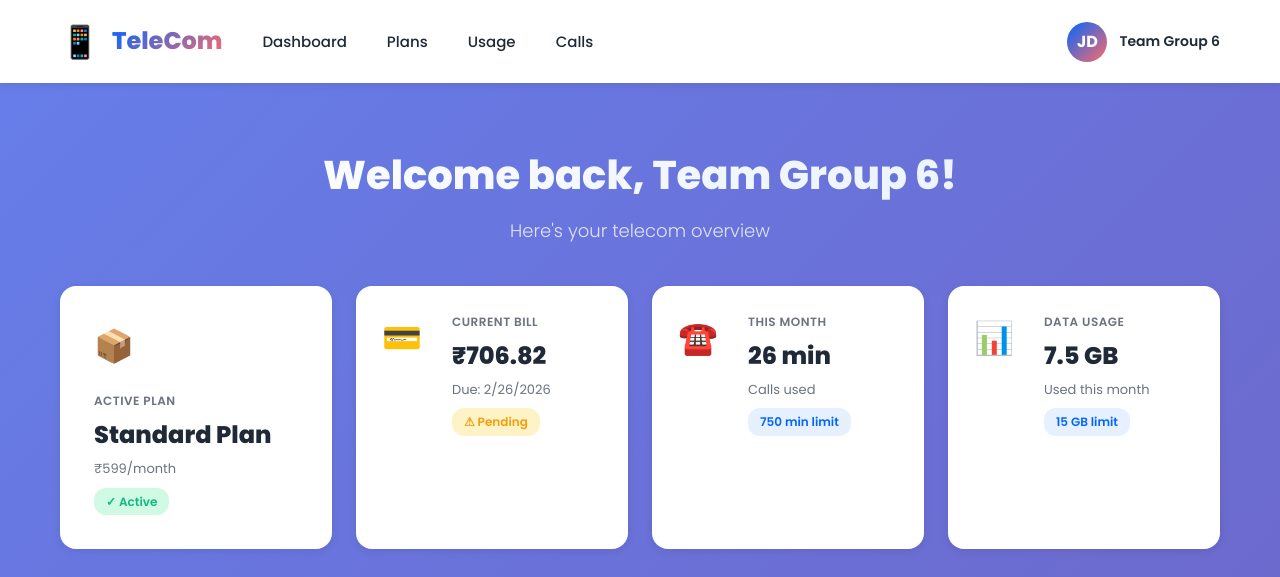
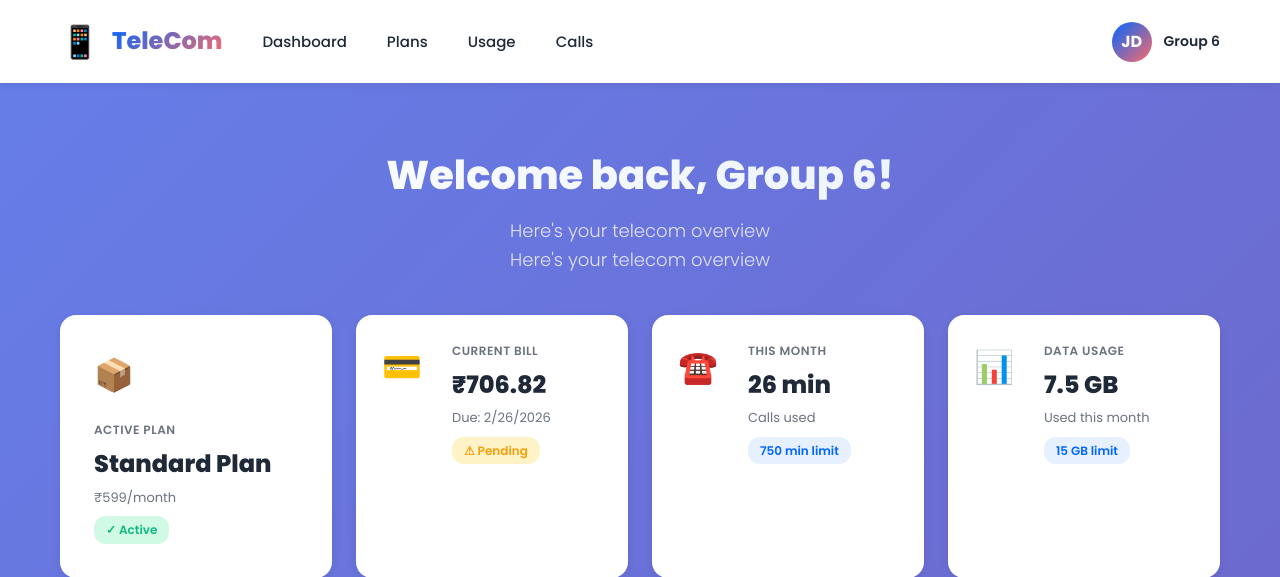
Before and after one commit to patilyogesh22/Telecomm-IaC-Provisioning123, a Flask app: page / in a window 1280 px wide. Shown: the top 577 px of the page. Run offline with Flask 3, Linux system fonts and the light colour scheme.

Commit message:
updation

```diff
--- a/docker/app/app.py
+++ b/docker/app/app.py
@@ -24,7 +24,7 @@ app.config['SECRET_KEY'] = 'telecom-secret-key-2024'
 # Sample data
 SAMPLE_USER = {
     'id': 1,
-    'name': 'Team Group 6',
+    'name': 'Group 6',
     'email': 'group6@telecom.com',
     'phone': '+91 9876543210',
     'avatar': 'JD'
--- a/docker/app/templates/index.html
+++ b/docker/app/templates/index.html
@@ -39,6 +39,8 @@
                 <div class="section-header">
                     <h1 class="page-title">Welcome back, {{ user.name }}!</h1>
                     <p class="page-subtitle">Here's your telecom overview</p>
+                    <p class="page-subtitle">Here's your telecom overview</p>
+
                 </div>
 
                 <!-- Stats Cards -->
```
